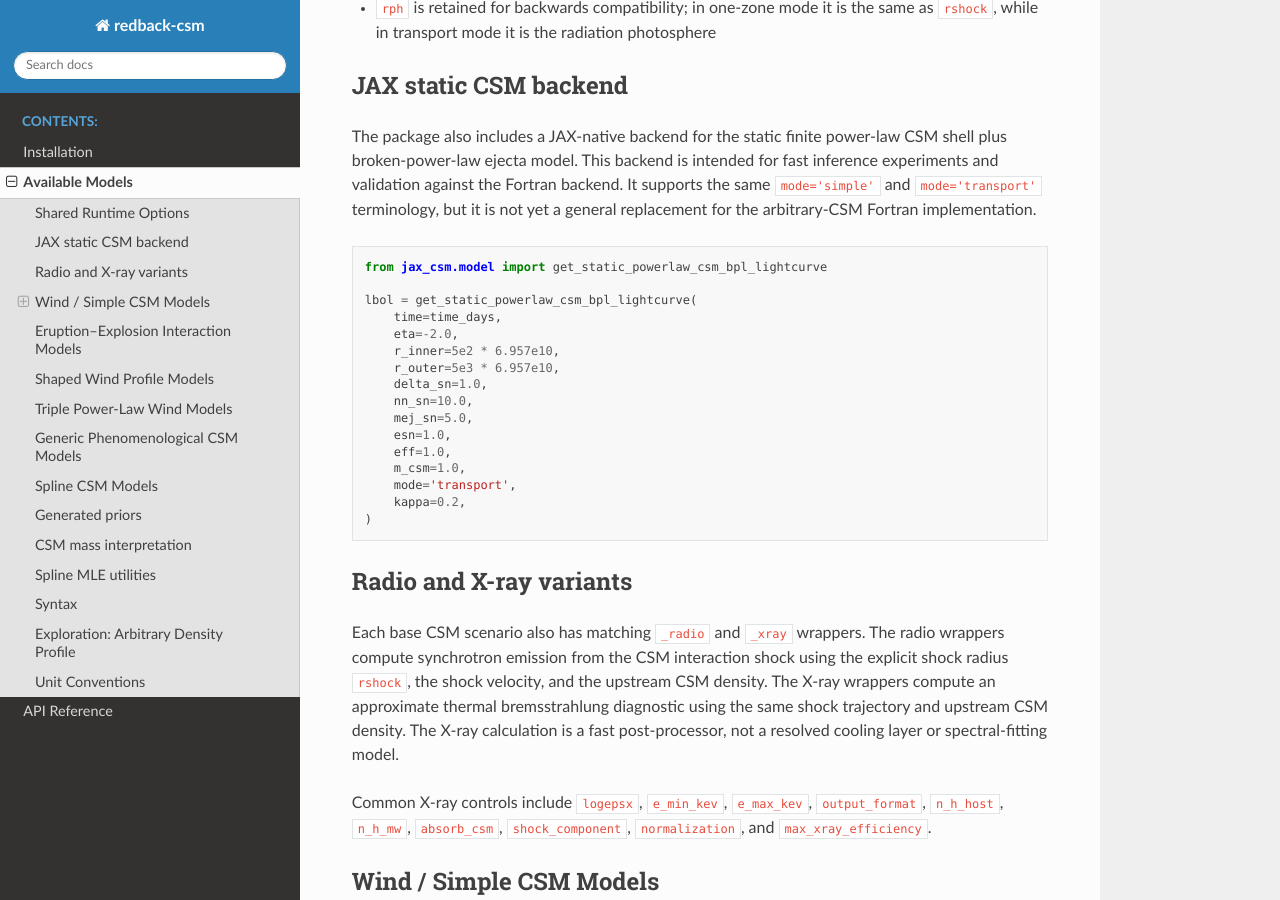
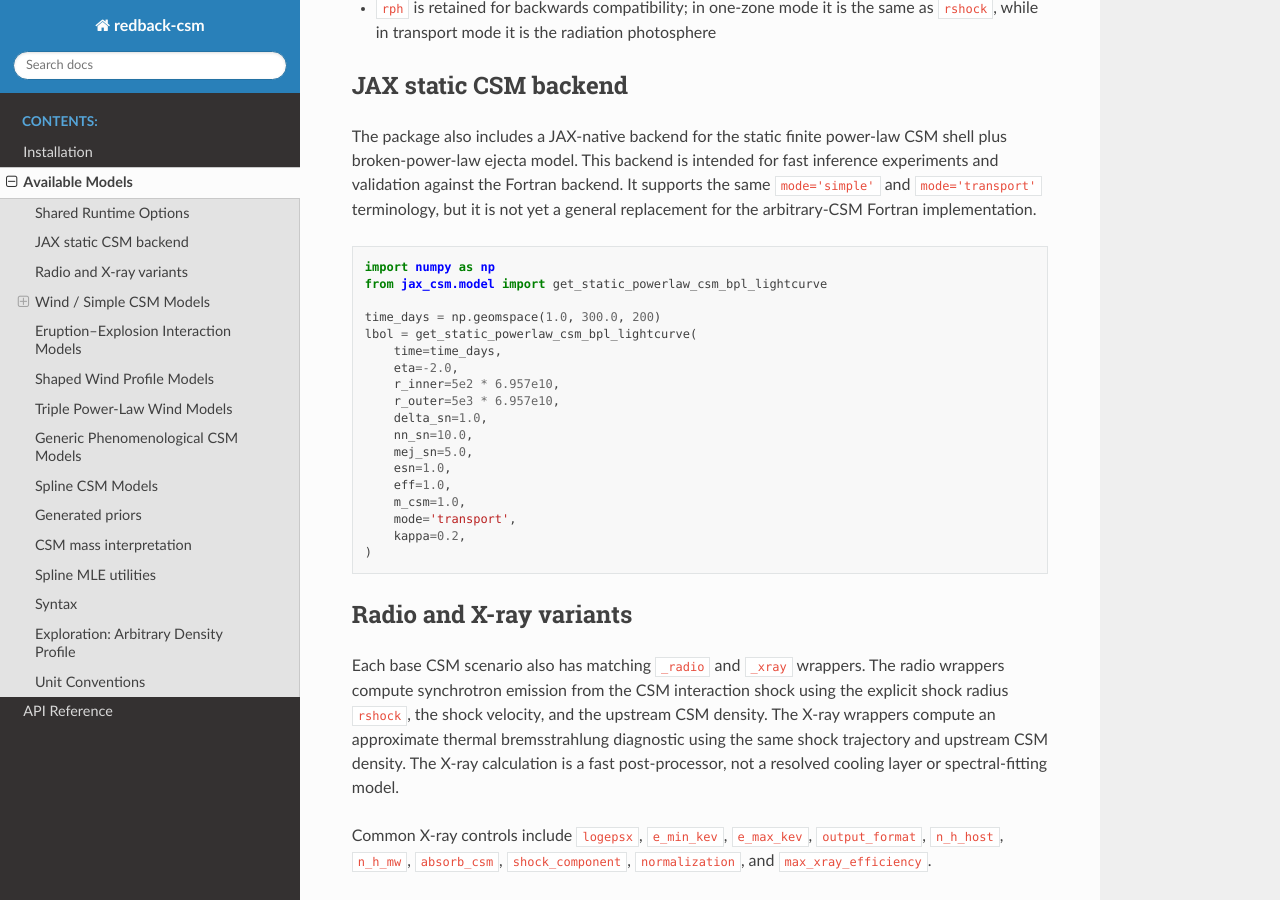
Before and after one commit to nikhil-sarin/redback-csm, a Sphinx documentation site: the page built from docs/models.rst, in a window 1280 px wide and 900 px high, scrolled down 1306 px. Built offline with Sphinx 7.4.7 and the Read the Docs theme 3.1.0, drawn with Linux system fonts in a browser that asks for light colours; some of the changed text lies outside the part shown.

Commit message:
fix documentation code snippets

```diff
--- a/docs/models.rst
+++ b/docs/models.rst
@@ -82,8 +82,10 @@ yet a general replacement for the arbitrary-CSM Fortran implementation.
 
 .. code-block:: python
 
+   import numpy as np
    from jax_csm.model import get_static_powerlaw_csm_bpl_lightcurve
 
+   time_days = np.geomspace(1.0, 300.0, 200)
    lbol = get_static_powerlaw_csm_bpl_lightcurve(
        time=time_days,
        eta=-2.0,
@@ -380,8 +382,10 @@ Example with transport mode:
 
 .. code-block:: python
 
+   import numpy as np
    from redback_csm.models import wind_bpl_bolometric
 
+   time = np.geomspace(1.0, 300.0, 200)
    lbol = wind_bpl_bolometric(
        time=time,
        mdot=1e-3,
```
Also changed, not shown: README.md (+4 -2 lines).
